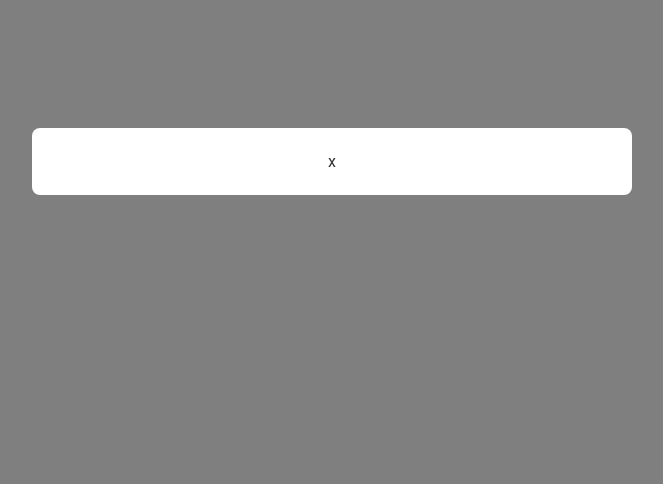
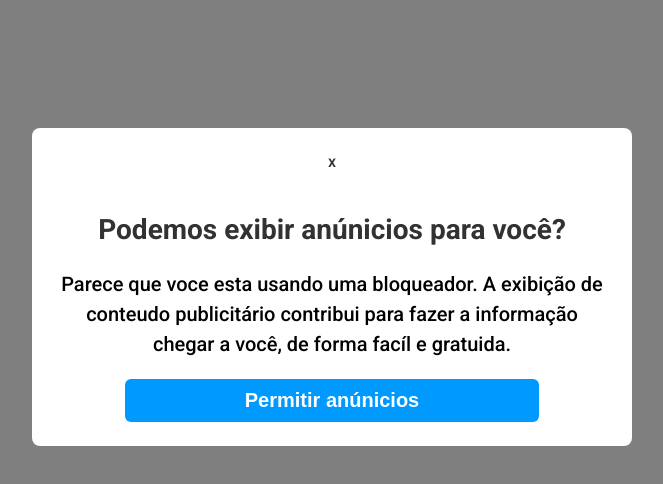
Before and after one commit to PhilipeF/popup-globo, a plain HTML site: page index.html in a window 1280 px wide. Shown: the whole page, without its empty margins (308-971 px from the left). Drawn offline with Linux system fonts and the light colour scheme.

Commit message:
Feat: Adicionando fontes no index da pagina

```diff
--- a/index.html
+++ b/index.html
@@ -4,6 +4,9 @@
 <head>
     <meta charset="UTF-8">
     <meta name="viewport" content="width=device-width, initial-scale=1.0">
+    <link rel="preconnect" href="https://fonts.googleapis.com">
+<link rel="preconnect" href="https://fonts.gstatic.com" crossorigin>
+<link href="https://fonts.googleapis.com/css2?family=Roboto:wght@500;700&display=swap" rel="stylesheet">
     <title>Popup-globo</title>
     <link rel="stylesheet" href="style.css">
 </head>
@@ -12,9 +15,18 @@
     <div class="popup-wrapper">
         <div class="popup">
             <popup class="close-popup">x</popup>
+            <div class="popup-content">
+                <!-- <h1>globo.com</h1> -->
+                <img src="" alt="" srcset="">
+                <h2>Podemos exibir anúnicios para você?</h2>
+                <p>
+                    Parece que voce esta usando uma bloqueador. A exibição de conteudo publicitário contribui para fazer
+                    a informação chegar a você, de forma facíl e gratuida.
+                </p>
+                <button>Permitir anúnicios</button>
+            </div>
         </div>
     </div>
-
     <script src="app.js"> </script>
 </body>
 
```
